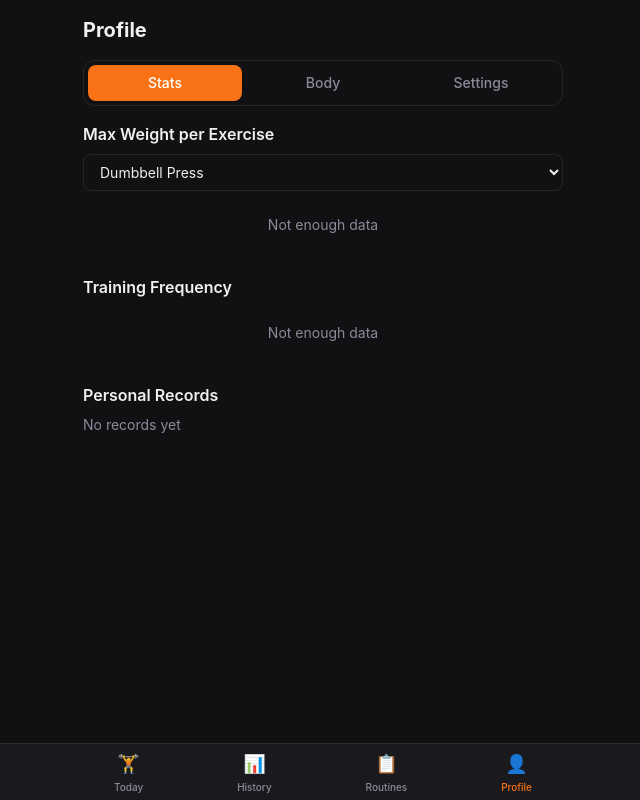
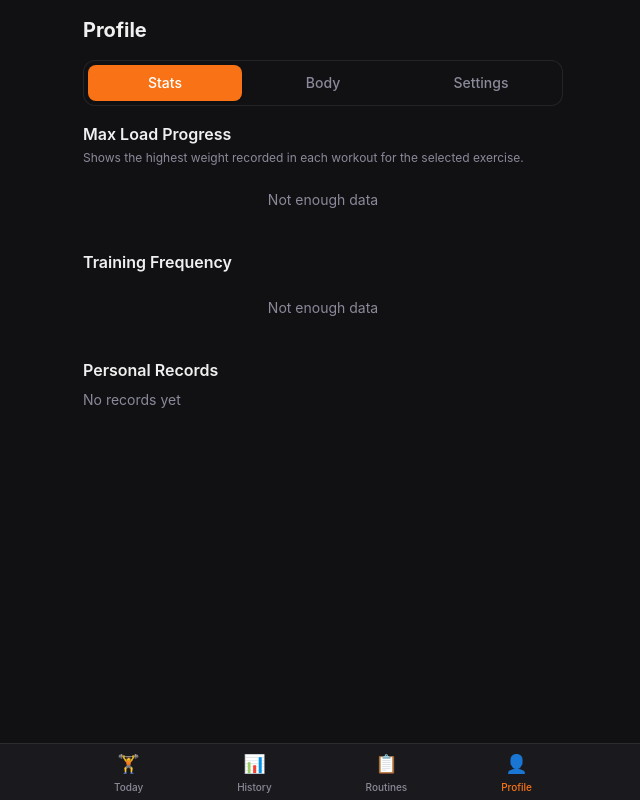
Before and after one commit to davidchiche1412/gymRatNotes, a React (Vite) app: page /profile in a window 1280 px wide. Shown: the whole page, without its empty margins (317-957 px from the left). Built offline with nearby package versions, Linux system fonts and the light colour scheme.

Commit message:
feat: mejorar estadisticas de progreso
Filtra ejercicios sin datos en la gráfica de carga máxima, aclara qué muestra la visualización y añade filtro de récords personales por grupo muscular.

Co-authored-by: Copilot <223556219+Copilot@users.noreply.github.com>

```diff
--- a/public/sw.js
+++ b/public/sw.js
@@ -1,4 +1,4 @@
-const CACHE_NAME = 'gymrat-notes-v21';
+const CACHE_NAME = 'gymrat-notes-v22';
 const BASE = '/gymRatNotes/';
 
 self.addEventListener('install', (event) => {
--- a/src/hooks/useStats.js
+++ b/src/hooks/useStats.js
@@ -1,119 +1,60 @@
 import { useEffect, useState } from 'react';
 import { getExercises } from '../db/queries/exercises';
 import { getFinishedWorkouts } from '../db/queries/workouts';
-
-function getLocale(language) {
-  return language === 'es' ? 'es-ES' : 'en-US';
-}
-
-function buildMaxWeightData(workouts, selectedExercise, language) {
-  const locale = getLocale(language);
-  const data = [];
-
-  workouts.sort((a, b) => a.date - b.date).forEach(w => {
-    const ex = w.exercises.find(e => e.exerciseId === selectedExercise);
-    if (!ex) return;
-
-    const maxW = Math.max(...ex.sets.filter(s => s.weight != null).map(s => s.weight), 0);
-    if (maxW > 0) {
-      data.push({
-        date: new Date(w.date).toLocaleDateString(locale, { month: 'short', day: 'numeric' }),
-        weight: maxW,
-      });
-    }
-  });
-
-  return data;
-}
-
-function buildFrequencyData(workouts, language) {
-  const locale = getLocale(language);
-  const weekMap = {};
-
-  workouts.forEach(w => {
-    const d = new Date(w.date);
-    const weekStart = new Date(d);
-    weekStart.setDate(d.getDate() - d.getDay());
-    const key = weekStart.toISOString().split('T')[0];
-    weekMap[key] = (weekMap[key] || 0) + 1;
-  });
-
-  return Object.entries(weekMap)
-    .sort(([a], [b]) => a.localeCompare(b))
-    .slice(-12)
-    .map(([week, count]) => ({
-      week: new Date(week).toLocaleDateString(locale, { month: 'short', day: 'numeric' }),
-      count,
-    }));
-}
-
-function buildPersonalRecords(workouts, exercises) {
-  const prMap = {};
-  const exMap = {};
-  exercises.forEach(e => { exMap[e.id] = e; });
-
-  workouts.forEach(w => {
-    w.exercises.forEach(ex => {
-      ex.sets.forEach(s => {
-        if (s.weight == null || s.reps == null) return;
-
-        const volume = s.weight * s.reps;
-        if (!prMap[ex.exerciseId] || volume > prMap[ex.exerciseId].volume) {
-          prMap[ex.exerciseId] = { weight: s.weight, reps: s.reps, volume, date: w.date };
-        }
-      });
-    });
-  });
-
-  return Object.entries(prMap)
-    .map(([exId, pr]) => ({ exercise: exMap[exId], ...pr }))
-    .filter(pr => pr.exercise)
-    .sort((a, b) => b.volume - a.volume);
-}
+import {
+  buildFrequencyData,
+  buildMaxWeightData,
+  buildPersonalRecords,
+  filterRecordsByMuscleGroup,
+  getExerciseIdsWithWeightData,
+  getMuscleGroupsWithRecords,
+} from '../utils/stats';
 
 export function useStats(language) {
   const [maxWeightData, setMaxWeightData] = useState([]);
   const [frequencyData, setFrequencyData] = useState([]);
   const [prs, setPrs] = useState([]);
+  const [filteredPrs, setFilteredPrs] = useState([]);
   const [selectedExercise, setSelectedExercise] = useState('');
+  const [selectedMuscleGroup, setSelectedMuscleGroup] = useState('');
   const [exercises, setExercises] = useState([]);
+  const [exercisesWithProgress, setExercisesWithProgress] = useState([]);
+  const [muscleGroupsWithPrs, setMuscleGroupsWithPrs] = useState([]);
 
   useEffect(() => {
     let cancelled = false;
 
     async function load() {
-      const exs = await getExercises();
+      const [exs, workouts] = await Promise.all([getExercises(), getFinishedWorkouts()]);
       if (cancelled) return;
 
+      const exerciseIdsWithWeightData = getExerciseIdsWithWeightData(workouts);
+      const nextExercisesWithProgress = exs.filter(exercise => exerciseIdsWithWeightData.has(exercise.id));
+      const nextPrs = buildPersonalRecords(workouts, exs);
+
       setExercises(exs);
-      if (exs.length > 0) setSelectedExercise(current => current || exs[0].id);
+      setExercisesWithProgress(nextExercisesWithProgress);
+      setSelectedExercise(current => (
+        nextExercisesWithProgress.some(exercise => exercise.id === current)
+          ? current
+          : nextExercisesWithProgress[0]?.id || ''
+      ));
+      setFrequencyData(buildFrequencyData(workouts, language));
+      setPrs(nextPrs);
+      setMuscleGroupsWithPrs(getMuscleGroupsWithRecords(nextPrs));
     }
 
     load();
     return () => {
       cancelled = true;
     };
-  }, []);
+  }, [language]);
 
   useEffect(() => {
-    let cancelled = false;
-
-    async function load() {
-      const workouts = await getFinishedWorkouts();
-      if (cancelled) return;
-
-      setFrequencyData(buildFrequencyData(workouts, language));
-      setPrs(buildPersonalRecords(workouts, exercises));
+    if (!selectedExercise) {
+      setMaxWeightData([]);
+      return;
     }
-
-    load();
-    return () => {
-      cancelled = true;
-    };
-  }, [exercises, language]);
-
-  useEffect(() => {
-    if (!selectedExercise) return;
     let cancelled = false;
 
     async function load() {
@@ -129,12 +70,21 @@ export function useStats(language) {
     };
   }, [language, selectedExercise]);
 
+  useEffect(() => {
+    setFilteredPrs(filterRecordsByMuscleGroup(prs, selectedMuscleGroup));
+  }, [prs, selectedMuscleGroup]);
+
   return {
     maxWeightData,
     frequencyData,
     prs,
+    filteredPrs,
     selectedExercise,
     setSelectedExercise,
+    selectedMuscleGroup,
+    setSelectedMuscleGroup,
     exercises,
+    exercisesWithProgress,
+    muscleGroupsWithPrs,
   };
 }
--- a/src/i18n/en.json
+++ b/src/i18n/en.json
@@ -136,7 +136,8 @@
     "exportSuccess": "Data exported successfully",
     "confirmReplace": "Replace all data? This cannot be undone.",
     "invalidFile": "The file is not valid.",
-    "maxWeight": "Max Weight per Exercise",
+    "maxWeight": "Max Load Progress",
+    "maxWeightDescription": "Shows the highest weight recorded in each workout for the selected exercise.",
     "frequency": "Training Frequency",
     "personalRecords": "Personal Records",
     "noPRs": "No records yet",
--- a/src/i18n/es.json
+++ b/src/i18n/es.json
@@ -136,7 +136,8 @@
     "exportSuccess": "Datos exportados correctamente",
     "confirmReplace": "¿Reemplazar todos los datos? Esta acción no se puede deshacer.",
     "invalidFile": "El archivo no es válido.",
-    "maxWeight": "Peso Máximo por Ejercicio",
+    "maxWeight": "Evolución de carga máxima",
+    "maxWeightDescription": "Muestra el peso más alto registrado en cada entrenamiento para el ejercicio seleccionado.",
     "frequency": "Frecuencia de Entrenamiento",
     "personalRecords": "Récords Personales",
     "noPRs": "No hay récords aún",
--- a/src/pages/profile/StatsSection.jsx
+++ b/src/pages/profile/StatsSection.jsx
@@ -8,26 +8,32 @@ export default function StatsSection() {
   const {
     maxWeightData,
     frequencyData,
-    prs,
+    filteredPrs,
     selectedExercise,
     setSelectedExercise,
-    exercises,
+    selectedMuscleGroup,
+    setSelectedMuscleGroup,
+    exercisesWithProgress,
+    muscleGroupsWithPrs,
   } = useStats(i18n.language);
 
   return (
     <div className="space-y-6">
       {/* Max weight chart */}
       <div>
-        <h3 className="font-semibold mb-2">{t('profile.maxWeight')}</h3>
+        <h3 className="font-semibold mb-1">{t('profile.maxWeight')}</h3>
+        <p className="text-xs text-text-secondary mb-2">{t('profile.maxWeightDescription')}</p>
+        {exercisesWithProgress.length > 0 && (
           <select
             value={selectedExercise}
             onChange={e => setSelectedExercise(e.target.value)}
             className="w-full px-3 py-2 rounded-lg border border-border bg-bg text-sm mb-2 hover:border-primary/40 transition-colors"
           >
-          {exercises.map(ex => (
+            {exercisesWithProgress.map(ex => (
               <option key={ex.id} value={ex.id}>{getExerciseName(ex, i18n.language)}</option>
             ))}
           </select>
+        )}
         {maxWeightData.length > 1 ? (
           <ResponsiveContainer width="100%" height={200}>
             <LineChart data={maxWeightData}>
@@ -62,13 +68,32 @@ export default function StatsSection() {
       {/* PRs */}
       <div>
         <h3 className="font-semibold mb-2">{t('profile.personalRecords')}</h3>
-        {prs.length === 0 ? (
+        {muscleGroupsWithPrs.length > 0 && (
+          <select
+            value={selectedMuscleGroup}
+            onChange={e => setSelectedMuscleGroup(e.target.value)}
+            className="w-full px-3 py-2 rounded-lg border border-border bg-bg text-sm mb-2 hover:border-primary/40 transition-colors"
+          >
+            <option value="">{t('exercises.all')}</option>
+            {muscleGroupsWithPrs.map(muscleGroup => (
+              <option key={muscleGroup} value={muscleGroup}>
+                {t(`exercises.muscleGroups.${muscleGroup}`)}
+              </option>
+            ))}
+          </select>
+        )}
+        {filteredPrs.length === 0 ? (
           <p className="text-sm text-text-secondary">{t('profile.noPRs')}</p>
         ) : (
           <div className="space-y-2">
-            {prs.slice(0, 10).map((pr, i) => (
+            {filteredPrs.slice(0, 10).map((pr, i) => (
               <div key={i} className="flex justify-between items-center bg-bg rounded-lg px-3 py-2">
-                <span className="text-sm font-medium">{getExerciseName(pr.exercise, i18n.language)}</span>
+                <span className="text-sm font-medium">
+                  {getExerciseName(pr.exercise, i18n.language)}
+                  <span className="block text-[10px] text-text-secondary">
+                    {t(`exercises.muscleGroups.${pr.exercise.muscleGroup}`)}
+                  </span>
+                </span>
                 <span className="text-sm text-primary font-semibold">{pr.weight}kg × {pr.reps}</span>
               </div>
             ))}
--- /dev/null
+++ b/src/utils/stats.js
@@ -0,0 +1,84 @@
+function getLocale(language) {
+  return language === 'es' ? 'es-ES' : 'en-US';
+}
+
+export function getExerciseIdsWithWeightData(workouts) {
+  return new Set(workouts.flatMap(workout =>
+    workout.exercises
+      .filter(exercise => exercise.sets.some(set => set.weight != null))
+      .map(exercise => exercise.exerciseId)
+  ));
+}
+
+export function buildMaxWeightData(workouts, selectedExercise, language) {
+  const locale = getLocale(language);
+  const data = [];
+
+  workouts.slice().sort((a, b) => a.date - b.date).forEach(workout => {
+    const exercise = workout.exercises.find(ex => ex.exerciseId === selectedExercise);
+    if (!exercise) return;
+
+    const maxWeight = Math.max(...exercise.sets.filter(set => set.weight != null).map(set => set.weight), 0);
+    if (maxWeight > 0) {
+      data.push({
+        date: new Date(workout.date).toLocaleDateString(locale, { month: 'short', day: 'numeric' }),
+        weight: maxWeight,
+      });
+    }
+  });
+
+  return data;
+}
+
+export function buildFrequencyData(workouts, language) {
+  const locale = getLocale(language);
+  const weekMap = {};
+
+  workouts.forEach(workout => {
+    const date = new Date(workout.date);
+    const weekStart = new Date(date);
+    weekStart.setDate(date.getDate() - date.getDay());
+    const key = weekStart.toISOString().split('T')[0];
+    weekMap[key] = (weekMap[key] || 0) + 1;
+  });
+
+  return Object.entries(weekMap)
+    .sort(([a], [b]) => a.localeCompare(b))
+    .slice(-12)
+    .map(([week, count]) => ({
+      week: new Date(week).toLocaleDateString(locale, { month: 'short', day: 'numeric' }),
+      count,
+    }));
+}
+
+export function buildPersonalRecords(workouts, exercises) {
+  const exerciseMap = Object.fromEntries(exercises.map(exercise => [exercise.id, exercise]));
+  const recordMap = {};
+
+  workouts.forEach(workout => {
+    workout.exercises.forEach(exercise => {
+      exercise.sets.forEach(set => {
+        if (set.weight == null || set.reps == null) return;
+
+        const volume = set.weight * set.reps;
+        if (!recordMap[exercise.exerciseId] || volume > recordMap[exercise.exerciseId].volume) {
+          recordMap[exercise.exerciseId] = { weight: set.weight, reps: set.reps, volume, date: workout.date };
+        }
+      });
+    });
+  });
+
+  return Object.entries(recordMap)
+    .map(([exerciseId, record]) => ({ exercise: exerciseMap[exerciseId], ...record }))
+    .filter(record => record.exercise)
+    .sort((a, b) => b.volume - a.volume);
+}
+
+export function getMuscleGroupsWithRecords(records) {
+  return [...new Set(records.map(record => record.exercise.muscleGroup).filter(Boolean))].sort();
+}
+
+export function filterRecordsByMuscleGroup(records, muscleGroup) {
+  if (!muscleGroup) return records;
+  return records.filter(record => record.exercise.muscleGroup === muscleGroup);
+}
```
Also changed, not shown: 1 other file (tests, documents, lock files or other folders). Lines whose indentation alone changed are shown as unchanged.
